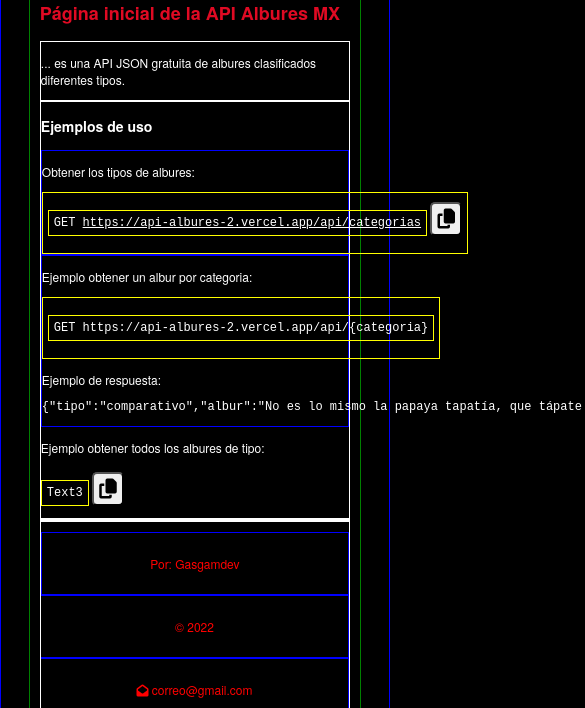
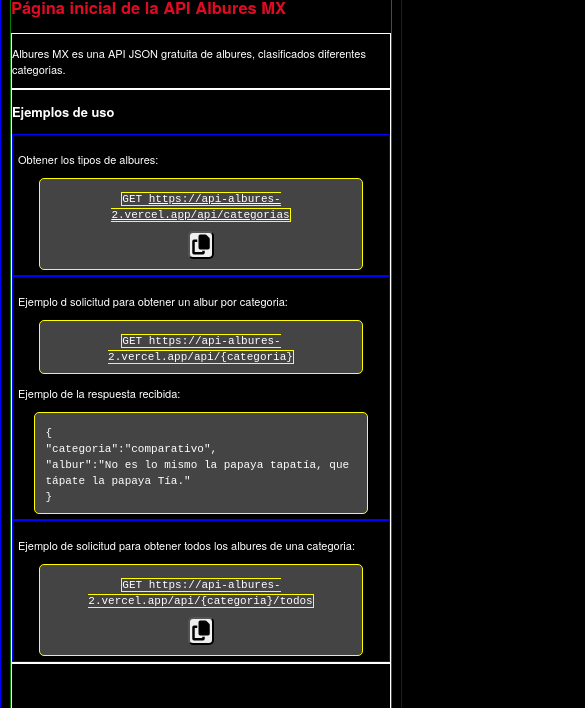
Before and after one commit to devjsv/api-alburesmx, a website: page public/index.html in a window 390 px wide. Shown: the part 68-776 px from the top of the page, 585 px wide, since content can reach past the window. Drawn offline with Linux system fonts and the light colour scheme.

Commit message:
cambie tipo por categoria

```diff
--- a/public/index.html
+++ b/public/index.html
@@ -6,58 +6,68 @@
     <meta name="viewport" content="width=device-width, initial-scale=1.0">
     <link rel="icon" href="logo_ahorcado.ico" />
     <link rel="stylesheet" href="style.css" />
-    <title>Uso de la API</title>
+    <title>Albures MX</title>
 </head>
 <body>
     <div class="container">
         <div>
-            <h1><a href="/">API Albures MX</a></h1>
+            <h1><a  href="/">Albures MX</a></h1>
+            <!--"https://api-albures-2.vercel.app"-->
         </div>
         <h2 id="titulo">Página inicial de la API Albures MX</h2>
     <section>
-        <p> ... es una API JSON gratuita de albures clasificados diferentes tipos.</p>
+        <p>Albures MX es una API JSON gratuita de albures, clasificados diferentes categorias.</p>
         <p></p>
     </section>
-    <section>
+    <section class="ejemplos">
         <h3>Ejemplos de uso</h3>
         <div>
             <div class="contenedor_ejemplo">
                 <p>Obtener los tipos de albures:</p>
                 <div class="contenedor_link">
-                    <pre class="txt_copiar">GET <a id="txt_copiar1" href="https://api-albures-2.vercel.app/api/categorias">https://api-albures-2.vercel.app/api/categorias</a></pre>
+                    <code class="txt_copiar">GET <a id="txt_copiar1" href="https://api-albures-2.vercel.app/api/categorias">https://api-albures-2.vercel.app/api/categorias</a></code>
+                    <div>
                         <button id="btn_copiar1" class="btn_copiar" title="copiar" value="copiar1"
                             onclick="copiar(this)"><i class="fas fa-solid fa-copy"></i></button>
                     </div>
                 </div>
+            </div>
             <div class="contenedor_ejemplo">
-                <p>Ejemplo obtener un albur por categoria:</p>
+                <p>Ejemplo d solicitud para obtener un albur por categoria:</p>
                 <div class="contenedor_link">
-                    <pre class="txt_copiar" id="txt_copiar2">GET https://api-albures-2.vercel.app/api/{categoria}</pre>
-                    <!--button id="btn_copiar2" class="btn_copiar" title="copiar" value="copiar2"
-                        onclick="copiar(this)"><i class="fas fa-solid fa-copy"></i></button-->
+                    <code class="txt_copiar" id="txt_copiar2">GET https://api-albures-2.vercel.app/api/{categoria}</code>
                 </div>
-                <p>Ejemplo de respuesta:</p>
-                <pre>{"tipo":"comparativo","albur":"No es lo mismo la papaya tapatía, que tápate la papaya Tía."}</pre>
+                <p>Ejemplo de la respuesta recibida:</p>
+                <div class="contenedor_respuesta">
+                    <code> { <br>  "categoria":"comparativo", <br>  "albur":"No es lo mismo la papaya tapatía, que tápate la papaya Tía."<br> }</code>
                 </div>
+            </div>
+            <div class="contenedor_ejemplo">
+                <p>Ejemplo de solicitud para obtener todos los albures de una categoria:</p>
+                <div class="contenedor_link">
+                    <code class="txt_copiar" id="txt_copiar3">GET https://api-albures-2.vercel.app/api/{categoria}/todos</code>
                     <div>
-                <p>Ejemplo obtener todos los albures de tipo:</p>
-                <pre class="txt_copiar" id="txt_copiar3">Text3</pre>
                         <button id="btn_copiar3" class="btn_copiar" title="copiar" value="copiar3"
                             onclick="copiar(this)"><i class="fas fa-solid fa-copy"></i></button>
                     </div>
                 </div>
-    </section>
-    <section>
-
-
+            </div>
+        </div>
     </section>
 
     <footer>
+
+        <div class="footer_div_social">
+            <div><a rel="noreferrer" href="https://github.com/gasgam"
+                title="api repositorio" target="_blank" ><i class="fab fa-github repositorio"/></i></a>
+            </div>
+        </div>
+        <div class="footer_div_autor">
             <div><p>Por: Gasgamdev </p></div>
             <div><p id="year">&copy; </p></div>
             <div><p><i class="fas fa-solid fa-envelope-open"></i> correo@gmail.com</p></div>
-        <div><a rel="noreferrer" href="https://github.com/gasgam"
-            title="api repositorio" target="_blank" ><i class="fab fa-github repositorio"/></i></a></div>
+
+        </div>
     </footer>
 
     </div> <!--fin container-->
--- a/public/style.css
+++ b/public/style.css
@@ -8,14 +8,14 @@
 
 
     font-family: 'HelveticaNeue-Light', 'HelveticaNeue', Helvetica, Arial, sans-serif;
-    font-size: 12px;
+    font-size: 1.2em;
 
     qheight: 100%;
     margin: 0;
     background-color: #000000;
     color: #FFFFFF;
     border: 1px solid blue;
-
+    min-width: 400px;
 
     /*
     position: absolute;
@@ -37,7 +37,7 @@
 .contenedor_ejemplo{
     qwidth: 60%;
     border: 1px solid blue;
-
+    padding: 5px;
     margin: 0 auto;
 }
 #titulo{
@@ -48,16 +48,30 @@
 
     qmargin: 0 auto;
 }
-pre{
-    qbackground-color: gray;
-}
+
 .contenedor_link{
     border: 1px solid yellow;
-    bqackground-color: gray;
-    padding: 5px;
-    width: max-content;
-    qtext-align: center;
+    qbackground-color: gray;
+    padding: 10px 5px;
+    width: 85%;
     margin: 0 auto;
+    text-align: center;
+    border-radius: 5px;
+    background-color: #444;
+
+}
+.contenedor_link div{
+    display: inline;
+
+}
+.contenedor_respuesta{
+    border: 1px solid yellow;
+    width: 85%;
+    margin: 0 auto;
+    padding: 10px;
+
+    border-radius: 5px;
+    background-color: #444;
 }
 .fab{
     color: wheat;
@@ -73,10 +87,11 @@
     color: green;
 }
 .txt_copiar{
-    display: inline-block;
+    display: inline;
     qmin-width: 200px;
     padding: 5px;
     border: 1px solid yellow;
+
 }
 .btn_copiar{
     cursor:pointer;
@@ -84,26 +99,35 @@
     border-radius: 5px;
 }
 
+.footer_div_autor div{
+    font-size: 1em;
+    display: inline-block;
+    padding: 0 10px;
+
+}
+.footer_div_autor div ~div{
+    border-left: 1px solid white;
+    border-width: 3px;
+}
 footer{
+
     border: 1px solid red;
     display: flex;
-
+    flex-direction: column;
     qjustify-content: space-evenly;
     /*si lo activo va sin padding el div*/
-
     justify-content: center;
-    height: 80px;
-    padding: 0 0 20px 0;
+    qheight: 80px;
+    qpadding: 0 0 50px 0;
+    text-align: center;
 }
 footer div{
-    margin: auto 0;
-    border: 1px solid blue;
-    padding: 0 20px;
+    qmargin: auto 0;
+    qborder: 1px solid blue;
+    padding: 20px 0;
 
 }
-footer div~div{
-    border-left: 1px solid white;
-}
+
 qfooter{
     position: absolute;
     bottom: 1px;
@@ -114,9 +138,27 @@
     display: flex;
     justify-content: space-evenly;
 }
-@media screen and (max-width:600px) {
+@media screen and (max-width:660px) {
+    body{
+        font-size: 11px;
+    }
+    .container{
+        padding: 0;
+        width: 95%;
+    }
+    .contenedor_link div{
+        display: block;
+        margin-top: 10px;
+    }
+    .txt_copiar{
+        padding: 0;
+    }
+    .ejemplos button{
+        padding: 2px;
+    }
 
     footer{
+        font-size: 1.3em;
         padding: 10px 0 20px 0;
         color:red;
         display: block;
@@ -126,9 +168,9 @@
         border: 1px solid white;
     }
     footer div{
-        padding: 10px 0;
+        qpadding: 10px 0;
     }
     footer div~div{
-        border-left: none;
+        qborder-left: none;
     }
 }
```
Also changed, not shown: server/routes/data.js (+11 -12 lines). Lines whose indentation alone changed are shown as unchanged.
